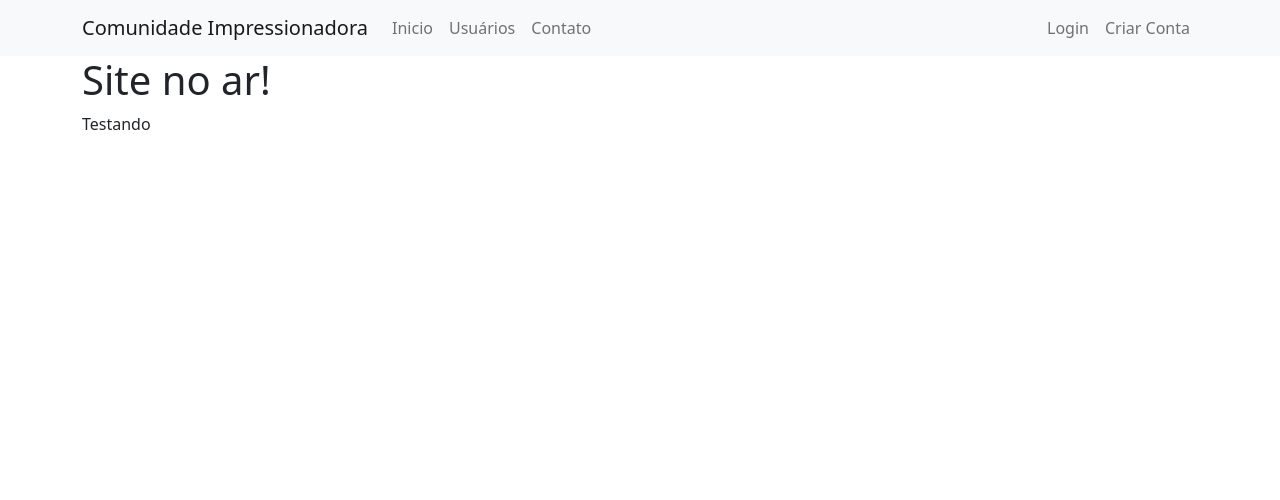
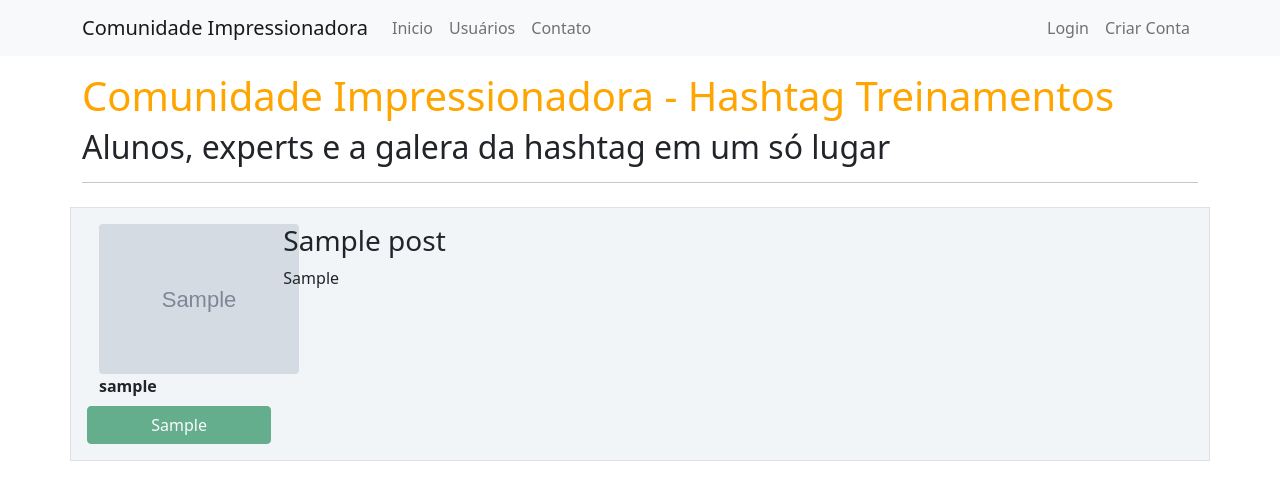
Before and after one commit to Marcondes-Goncalves/site-comunidade-impressionadora, a Flask app: page / in a window 1280 px wide. Shown: the top 500 px of the page. Run offline with Flask 3, Linux system fonts and the light colour scheme; tables that the repository leaves empty hold one stand-in row (values such as "Sample post"); grey boxes marked "Sample" are stand-in pictures.

Commit message:
Terminando a Edição dos Post

```diff
--- a/comunidadeimpressionadora/routes.py
+++ b/comunidadeimpressionadora/routes.py
@@ -18,7 +18,8 @@ from PIL import Image
 
 @app.route("/")
 def home() -> str:
-    return render_template("home.html")
+    posts = Post.query.order_by(Post.id.desc())
+    return render_template("home.html", posts = posts)
 
 
 @app.route("/contato")
--- a/comunidadeimpressionadora/static/main.css
+++ b/comunidadeimpressionadora/static/main.css
@@ -37,3 +37,7 @@
 .number3{
   font-weight:500;
 }
+
+.meupost{
+  background: #f2f5f8 !important;
+}
--- a/comunidadeimpressionadora/templates/home.html
+++ b/comunidadeimpressionadora/templates/home.html
@@ -2,8 +2,28 @@
 
 
 {% block body %}
-    <div class="container">
-        <h1>Site no ar!</h1>
-        <p>Testando</p>
+    <div class="container mt-3">
+        <h1 style="color: orange;">Comunidade Impressionadora - Hashtag Treinamentos</h1>
+        <h2>Alunos, experts e a galera da hashtag em um só lugar</h2>
+        <hr>
+        {% for post in posts %}
+            <div class="row border mt-4 p-3 meupost">
+                <div class="col col-2">
+                    <div class="image pe-2">
+                        <img src="{{ url_for('static', filename = 'fotos_perfil/{}'.format(post.autor.foto_perfil)) }}" class="rounded" width="200" >
+                    </div>
+                    <strong>{{ post.autor.username }}</strong>
+                    <div class="row justify-content-center">
+                        {% for curso in post.autor.cursos.split(';') %}
+                            <button type="button" class="btn btn-success mt-2" disabled>{{ curso }}</button>
+                        {% endfor %}
+                    </div>
+                </div>
+                <div class="col col-9">
+                    <h3>{{ post.titulo }}</h3>
+                    <p>{{ post.corpo }}</p>
+                </div>
+            </div>
+        {% endfor %}
     </div>
 {% endblock %}
```
